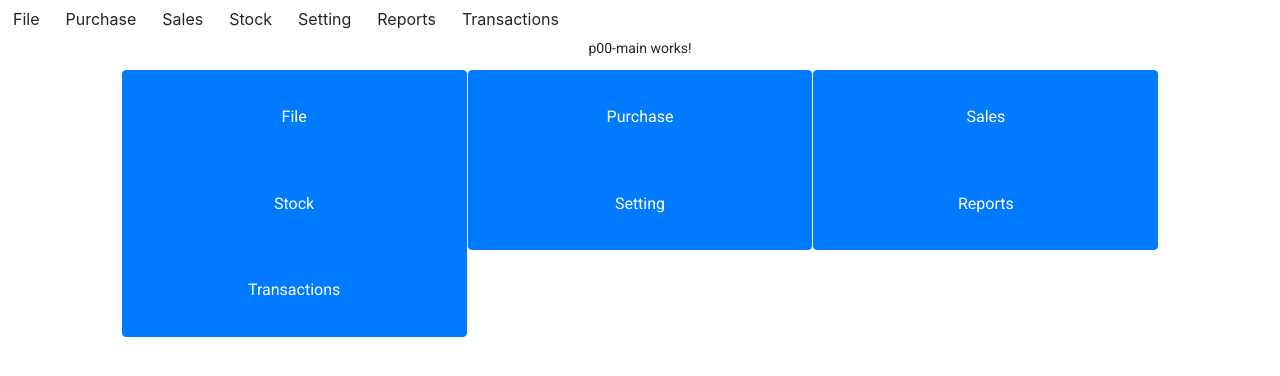
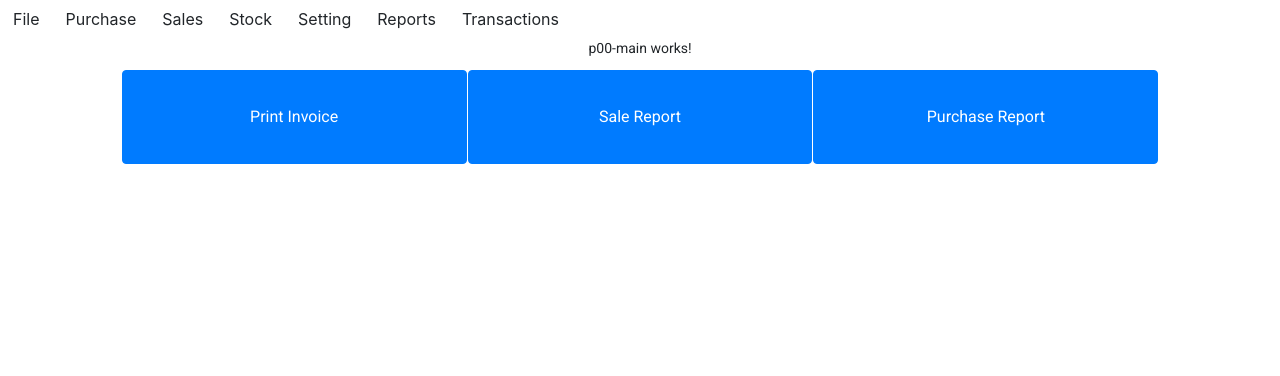
Before and after one commit to GunPkate/ng_erp, an Angular app: page / in a window 1280 px wide. Shown: the top 376 px of the page. Built offline with nearby package versions, Linux system fonts and the light colour scheme.

Commit message:
set submodule to main page

```diff
--- a/src/components/main-page-grid/main-page-grid.component.html
+++ b/src/components/main-page-grid/main-page-grid.component.html
@@ -1,3 +1,3 @@
 <mat-grid-list cols="3" rowHeight="4:1">
-    <mat-grid-tile class="d-flex justify-content-between btn btn-primary" *ngFor="let i of btnImport"> {{i.title}} </mat-grid-tile>
+    <mat-grid-tile class="d-flex justify-content-between btn btn-primary" *ngFor="let i of subBtnGrid"> {{i.btnTitleName}} </mat-grid-tile>
 </mat-grid-list>
--- a/src/components/main-page-grid/main-page-grid.component.ts
+++ b/src/components/main-page-grid/main-page-grid.component.ts
@@ -1,6 +1,8 @@
 import { NgFor } from '@angular/common';
 import { Component, Input, OnInit } from '@angular/core';
 import { MatGridListModule } from '@angular/material/grid-list';
+import { Btn } from 'src/interface/Btn';
+import { InputBtn } from 'src/interface/InputBtn';
 
 
 @Component({
@@ -13,11 +15,14 @@ import { MatGridListModule } from '@angular/material/grid-list';
 export class MainPageGridComponent implements OnInit {
 
   constructor() { }
-  @Input() btnImport?: any
-  subBtnGrid: any
+  @Input() btnImport!: Btn[]
+  subBtnGrid: InputBtn[] | undefined
   ngOnInit(): void {
     // subBtnGrid = this.btnImport.forEach(element => {
-
+      this.btnImport.forEach( x=>
+        this.subBtnGrid = x.inputBtn
+      )
+      console.log("this.subBtnGrid",this.subBtnGrid)
     // });
   }
 
```
